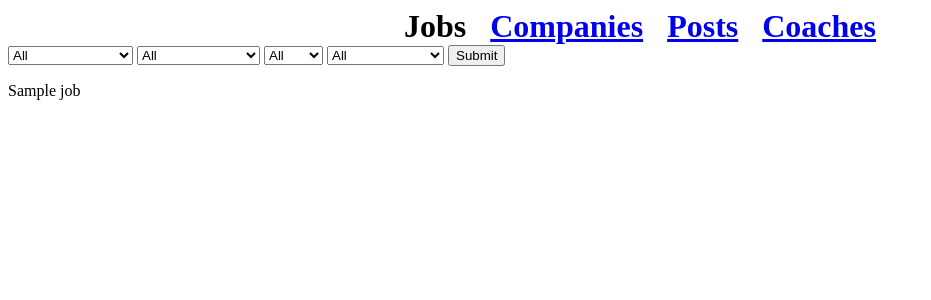
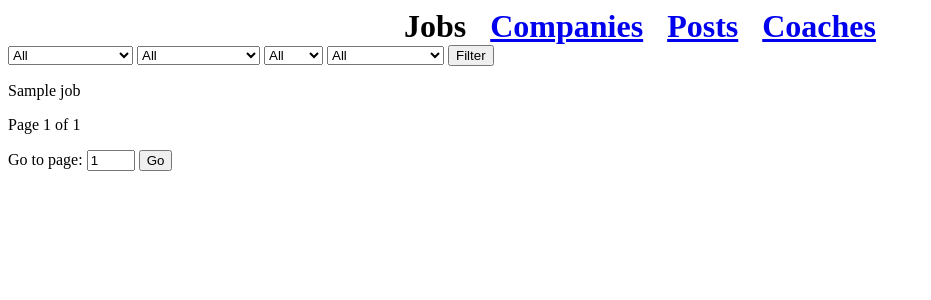
Before and after one commit to tayloraburgess/themuse-project, a Flask app: template templates/index.html in a window 1280 px wide. Shown: the top 300 px of the page, without its empty margins (0-931 px from the left). Run offline with Flask 2, Linux system fonts and the light colour scheme; the template is opened without the code that fills it: most values are stand-ins (such as "Sample title", 1, 10 or a date in 2020).

Commit message:
Add pagination
Also add 'default.html' template, which puts pagination at the botttom
of all pages.

```diff
--- a/app.py
+++ b/app.py
@@ -117,7 +117,7 @@ def get_jobs(page=1, company=None, category=None, level=None, location=None):
         'location': location
     }
     res = requests.get('https://api-v2.themuse.com/jobs', data)
-    return res.json()['results']
+    return res.json()
 
 def get_companies(page=1, industry=None, size=None, location=None):
     data = {
@@ -128,7 +128,7 @@ def get_companies(page=1, industry=None, size=None, location=None):
         'location': location
     }
     res = requests.get('https://api-v2.themuse.com/companies', data)
-    return res.json()['results']
+    return res.json()
 
 def get_coaches(page=1, offering=None, level=None, specialization=None):
     data = {
@@ -139,7 +139,7 @@ def get_coaches(page=1, offering=None, level=None, specialization=None):
         'specialization': specialization
     }
     res = requests.get('https://api-v2.themuse.com/coaches', data)
-    return res.json()['results']
+    return res.json()
 
 def get_posts(page=1, tag=None):
     data = {
@@ -148,7 +148,7 @@ def get_posts(page=1, tag=None):
         'tag': tag
     }
     res = requests.get('https://api-v2.themuse.com/posts', data)
-    return res.json()['results']
+    return res.json()
 
 @app.route('/', methods=['GET', 'POST'])
 def index():
@@ -161,23 +161,37 @@ def index():
             'level': None,
             'location': None
         }
-        return render_template('index.html', filter_data=filter_data, jobs=jobs, default=default)
+        context = {
+            'filter_data': filter_data,
+            'jobs': jobs['results'],
+            'page': jobs['page'],
+            'page_count': jobs['page_count'],
+            'default': default
+        }
+        return render_template('index.html', **context)
     else:
         company = request.form['company'] if request.form['company'] else None
         category = request.form['category'] if request.form['category'] else None
         level = request.form['level'] if request.form['level'] else None
         location = request.form['location'] if request.form['location'] else None
+        jobs = get_jobs(int(request.form['page']), company, category, level, location)
         default = {
             'company': company,
             'category': category,
             'level': level,
             'location': location
         }
-        jobs = get_jobs(1, company, category, level, location)
-        return render_template('index.html', filter_data=filter_data, jobs=jobs, default=default)
+        context = {
+            'filter_data': filter_data,
+            'jobs': jobs['results'],
+            'page': jobs['page'],
+            'page_count': jobs['page_count'],
+            'default': default
+        }
+        return render_template('index.html', **context)
 
 @app.route('/companies', methods=['GET', 'POST'])
-def companies():
+def companies_route():
     filter_data = scrape_company_params()
     if request.method == 'GET':
         companies = get_companies()
@@ -186,21 +200,35 @@ def companies():
             'size': None,
             'location': None
         }
-        return render_template('companies.html', filter_data=filter_data, companies=companies, default=default)
+        context = {
+            'filter_data': filter_data,
+            'companies': companies['results'],
+            'page': companies['page'],
+            'page_count': companies['page_count'],
+            'default': default
+        }
+        return render_template('companies.html', **context)
     else:
         industry = request.form['industry'] if request.form['industry'] else None
         size = request.form['size'] if request.form['size'] else None
         location = request.form['location'] if request.form['location'] else None
+        companies = get_companies(int(request.form['page']), industry, size, location)
         default = {
             'industry': industry,
             'size': size,
             'location': location
         }
-        companies = get_companies(1, industry, size, location)
-        return render_template('companies.html', filter_data=filter_data, companies=companies, default=default)
+        context = {
+            'filter_data': filter_data,
+            'companies': companies['results'],
+            'page': companies['page'],
+            'page_count': companies['page_count'],
+            'default': default
+        }
+        return render_template('companies.html', **context)
 
 @app.route('/coaches', methods=['GET', 'POST'])
-def coaches():
+def coaches_route():
     filter_data = scrape_coach_params()
     if request.method == 'GET':
         coaches = get_coaches()
@@ -209,32 +237,60 @@ def coaches():
             'level': None,
             'specialization': None
         }
-        return render_template('coaches.html', filter_data=filter_data, coaches=coaches, default=default)
+        context = {
+            'filter_data': filter_data,
+            'coaches': coaches['results'],
+            'page': coaches['page'],
+            'page_count': coaches['page_count'],
+            'default': default
+        }
+        return render_template('coaches.html', **context)
     else:
         offering = request.form['offering'] if request.form['offering'] else None
         level = request.form['level'] if request.form['level'] else None
         specialization = request.form['specialization'] if request.form['specialization'] else None
+        coaches = get_coaches(int(request.form['page']), offering, level, specialization)
         default = {
             'offering': offering,
             'level': level,
             'specialization': specialization
         }
-        coaches = get_coaches(1, offering, level, specialization)
-        return render_template('coaches.html', filter_data=filter_data, coaches=coaches, default=default)
+        context = {
+            'filter_data': filter_data,
+            'coaches': coaches['results'],
+            'page': coaches['page'],
+            'page_count': coaches['page_count'],
+            'default': default
+        }
+        return render_template('coaches.html', **context)
 
 
 @app.route('/posts', methods=['GET', 'POST'])
-def posts():
+def posts_route():
     filter_data = scrape_post_tags()
     if request.method == 'GET':
         posts = get_posts()
         default = None
-        return render_template('posts.html', filter_data=filter_data, posts=posts, default=default)
+        context = {
+            'filter_data': filter_data,
+            'posts': posts['results'],
+            'page': posts['page'],
+            'page_count': posts['page_count'],
+            'default': default
+        }
+        return render_template('posts.html', **context)
     else:
         tag = request.form['tag'] if request.form['tag'] else None
+        posts = get_posts(int(request.form['page']), tag)
         default = tag
-        posts = get_posts(1, tag)
-        return render_template('posts.html', filter_data=filter_data, posts=posts, default=default)
+        context = {
+            'filter_data': filter_data,
+            'posts': posts['results'],
+            'page': posts['page'],
+            'page_count': posts['page_count'],
+            'default': default
+        }
+        return render_template('posts.html', **context)
 
 @app.route('/css/<path:path>')
 def serve_css(path):
--- /dev/null
+++ b/templates/default.html
@@ -0,0 +1,12 @@
+<!doctype html>
+<html>
+  <head>
+    <link rel='stylesheet' href='static/css/main.css'>
+  </head>
+  <body>
+    {% block content %} {% endblock %}
+    <p>Page {{ page }} of {{ page_count }}</p>
+    <p>Go to page: <input type='number' name='page' form='main' value='{{ page }}' min='1' max='{{ page_count }}'>
+    <button type='submit' form='main'>Go</button></p>
+  </body>
+</html>
--- a/templates/index.html
+++ b/templates/index.html
@@ -1,44 +1,67 @@
-<!doctype html>
-<html>
-  <head>
-    <link rel='stylesheet' href='static/css/main.css'>
-  </head>
-  <body>
+{% extends 'default.html' %}
+{% block content %}
   <div class='menu'>
     <h1 class='menu-item'>Jobs</h1>
     <h1 class='menu-item'><a href='/companies'>Companies</a></h1>
     <h1 class='menu-item'><a href='/posts'>Posts</a></h1>
     <h1 class='menu-item'><a href='/coaches'>Coaches</a></h1>
   </div>
-    <form action='/' method='post'>
+  <form id='main' action='/' method='post'>
     <select name='company'>
       <option value=''>All</option>
       {% for company in filter_data['companies'] %}
-        <option value='{{ company }}' {% if company == default['company'] %}selected='selected'{% endif %}>{{ company }}</option>
+        <option
+          value='{{ company }}'
+          {% if company == default['company'] %}
+            selected='selected'
+          {% endif %}
+          >
+            {{ company }}
+        </option>
       {% endfor %}
     </select>
     <select name='category'>
       <option value=''>All</option>
       {% for category in filter_data['categories'] %}
-        <option value='{{ category }}' {% if category == default['category'] %}selected='selected'{% endif %}>{{ category }}</option>
+        <option
+          value='{{ category }}'
+          {% if category == default['category'] %}
+            selected='selected'
+          {% endif %}
+        >
+          {{ category }}
+        </option>
       {% endfor %}
     </select>
     <select name='level'>
       <option value=''>All</option>
       {% for level in filter_data['levels'] %}
-        <option value='{{ level }}' {% if level == default['level'] %}selected='selected'{% endif %}>{{ level }}</option>
+        <option
+          value='{{ level }}'
+          {% if level == default['level'] %}
+            selected='selected'
+          {% endif %}
+        >
+          {{ level }}
+        </option>
       {% endfor %}
     </select>
     <select name='location'>
       <option value=''>All</option>
       {% for location in filter_data['locations'] %}
-        <option value='{{ location }}' {% if location == default['location'] %}selected='selected'{% endif %}>{{ location }}</option>
+      <option
+        value='{{ location }}'
+          {% if location == default['location'] %}
+            selected='selected'
+          {% endif %}
+        >
+          {{ location }}
+      </option>
       {% endfor %}
     </select>
-      <input type='submit'>
+    <button type='submit'>Filter</button>
   </form>
   {% for job in jobs %}
   <p>{{ job.name }}</p>
   {% endfor %}
-  </body>
-</html>
+{% endblock %}
```
Also changed, not shown: templates/coaches.html (+29 -13 lines), templates/companies.html (+29 -13 lines), templates/posts.html (+13 -11 lines). Lines whose indentation alone changed are shown as unchanged.
